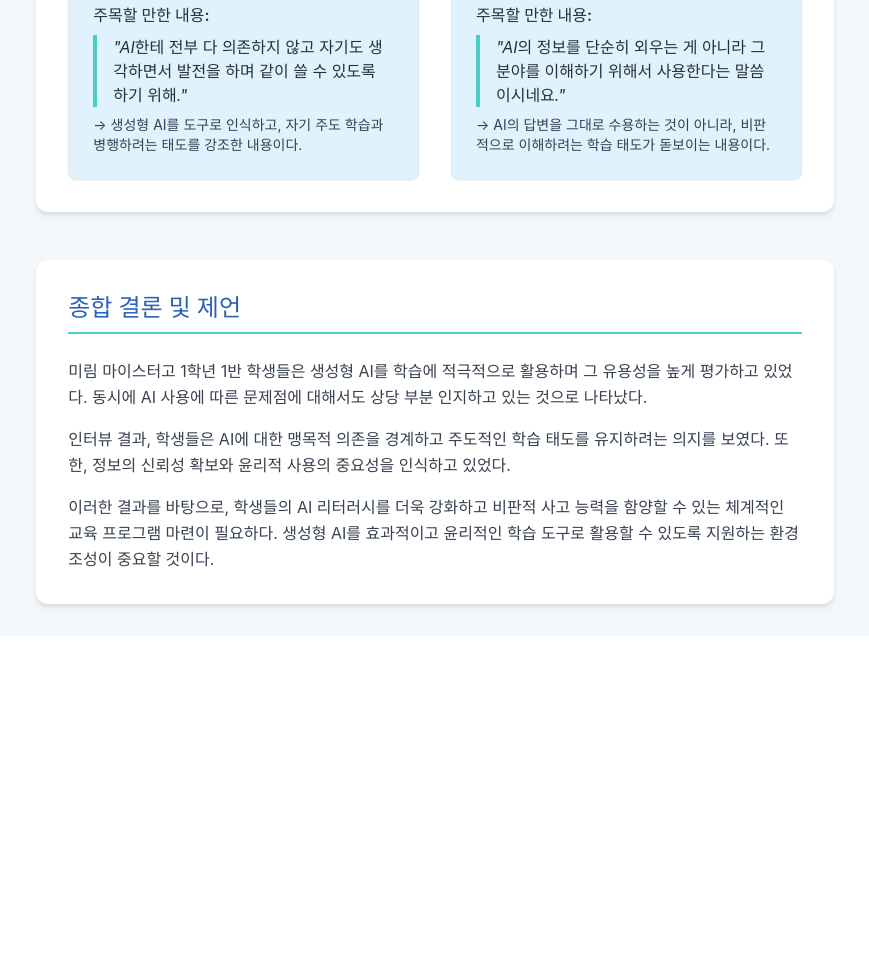
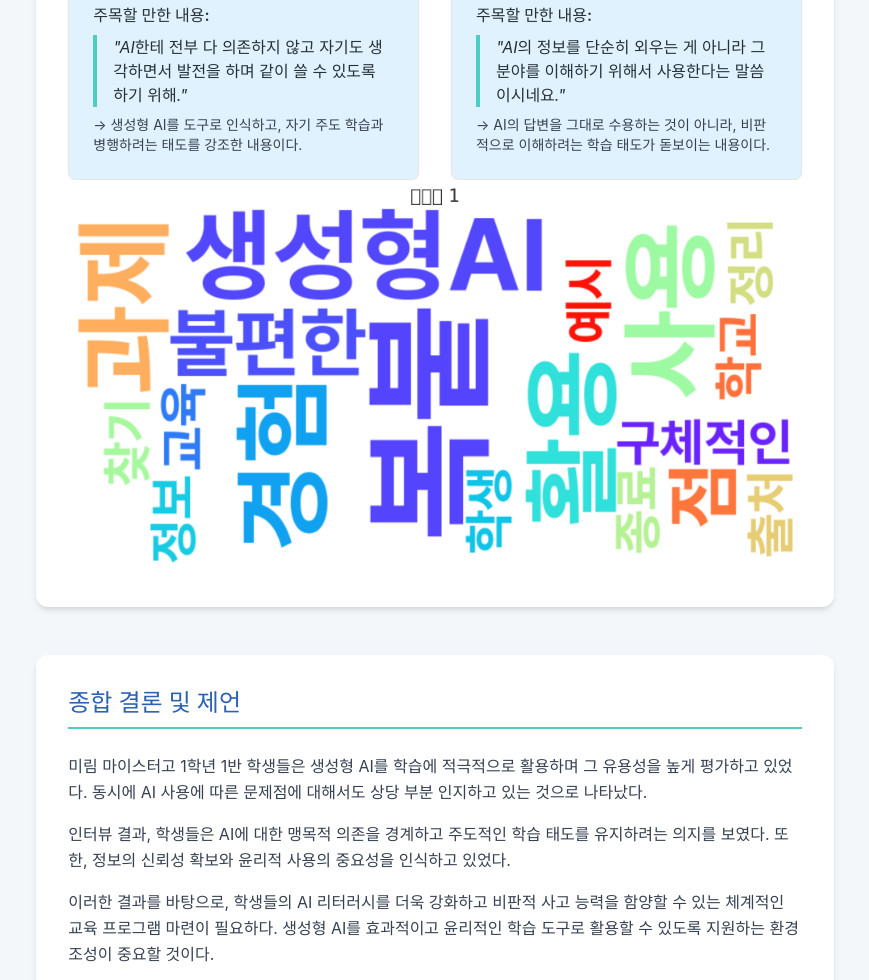
Before and after one commit to Qwer2281/1111, a website built with Vite: page index.html in a window 1280 px wide. Shown: the part 1467-2447 px from the top of the page, without its empty margins (256-1125 px from the left). Before the commit the page ends 2103 px from the top, so only its background shows below. Built offline with nearby package versions, Linux system fonts and the light colour scheme.

Commit message:
src/1워드.png츄가

```diff
--- a/index.html
+++ b/index.html
@@ -187,6 +187,9 @@
                     </div>
                 </article>
                 </div>
+                <div>
+                    <img src="src/1워드.png">
+                </div>
         </section>
 
         <section id="conclusion" class="card p-6 md:p-8">
```
Also changed, not shown: src/1워드.png (added), src/2워드.png (added).
